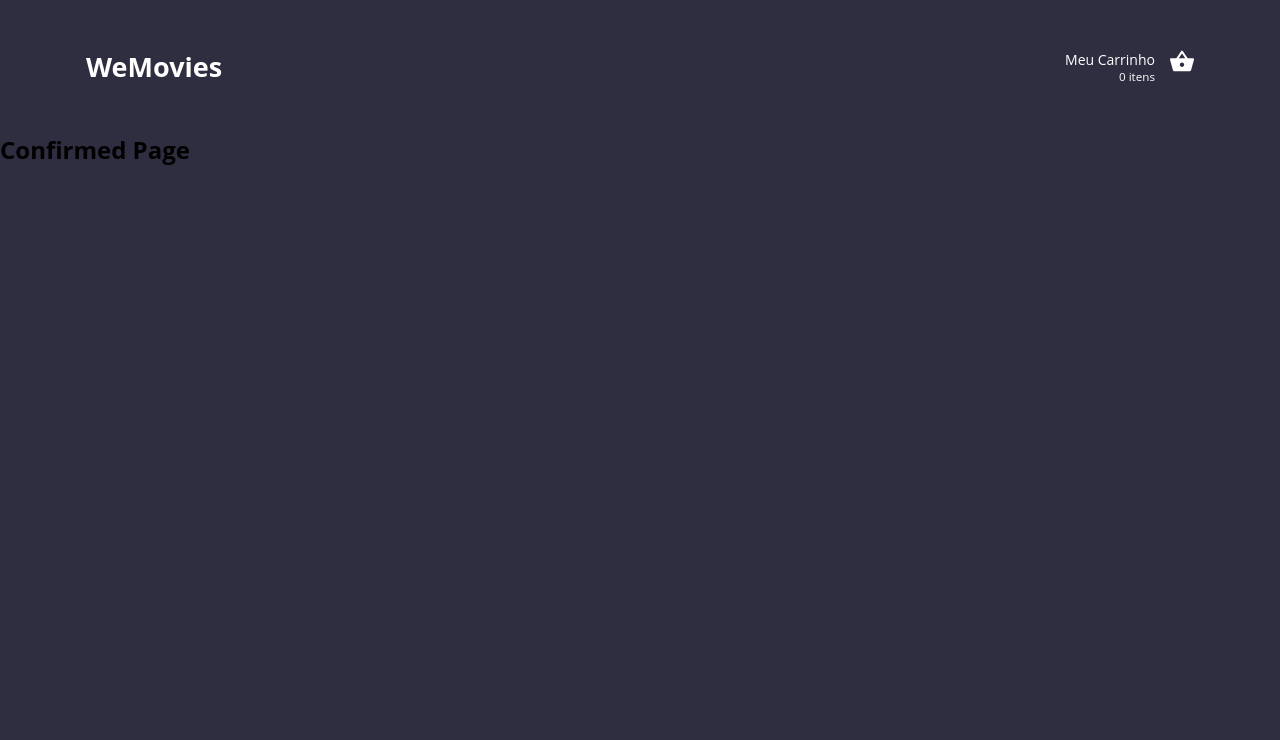
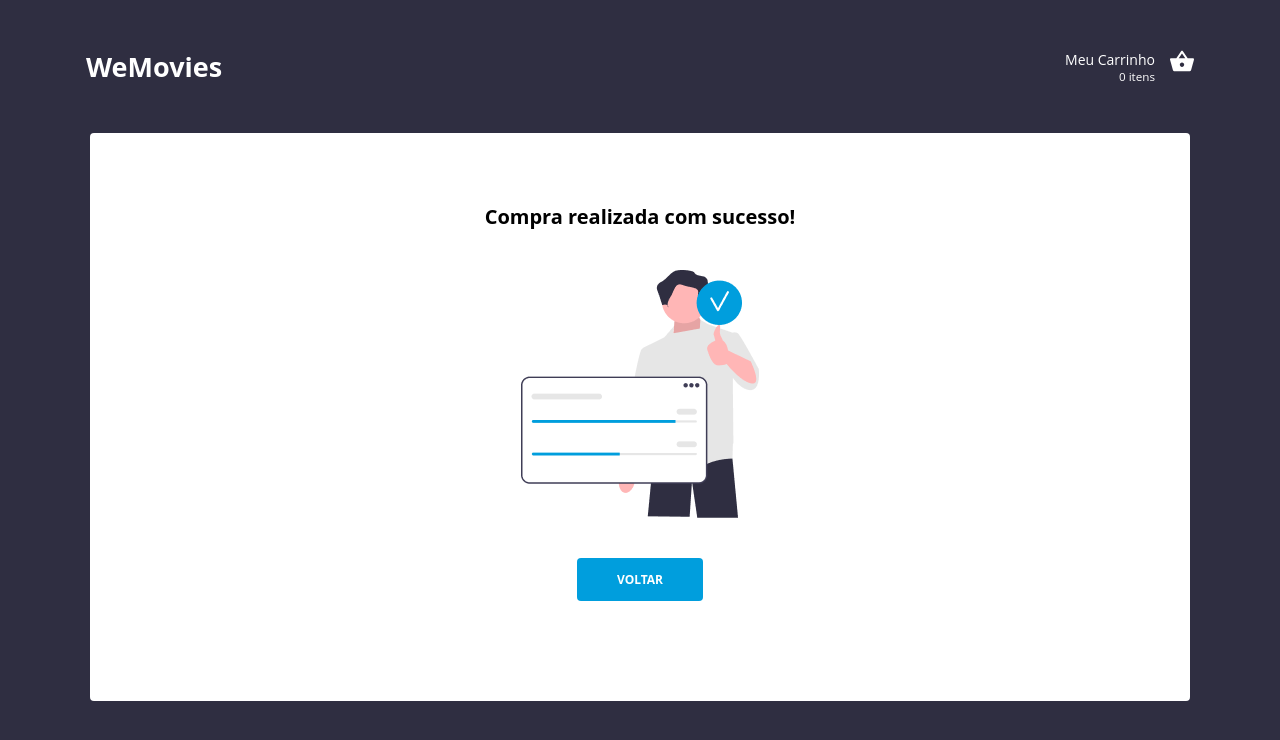
Before and after one commit to allanncruz/challenge-ecommerce-wefit, a React (Create React App) app: page /pedido-confirmado in a window 1280 px wide. Shown: the top 740 px of the page. Built offline with nearby package versions, Linux system fonts and the light colour scheme.

Commit message:
feat: confirmed page

```diff
--- a/src/components/Button/index.tsx
+++ b/src/components/Button/index.tsx
@@ -3,8 +3,8 @@ import { StyledButton } from './style';
 import { ButtonProps } from '../../interfaces/Moveis';
 
 
-const Button: React.FC<ButtonProps> = ({ onClick, children }) => {
-  return <StyledButton onClick={onClick}>
+const Button: React.FC<ButtonProps> = ({ typeButton, onClick, children }) => {
+  return <StyledButton type={typeButton} onClick={onClick}>
     {children}
   </StyledButton>;
 };
--- a/src/components/Button/style.ts
+++ b/src/components/Button/style.ts
@@ -3,6 +3,7 @@ import styled from 'styled-components';
 export const StyledButton = styled.button`
   padding: 13px 40px;
   font-size: 12px;
+  text-transform: uppercase;
   font-weight: 700;
   background-color: #009EDD;
   color: #fff;
--- a/src/components/Card/index.tsx
+++ b/src/components/Card/index.tsx
@@ -10,6 +10,8 @@ const Card = ({data}: any) => {
     const cartItems = JSON.parse(localStorage.getItem('cart') || '[]');
     const updatedCartItems = [...cartItems, Movei];
     localStorage.setItem('cart', JSON.stringify(updatedCartItems));
+
+    window.location.reload();
   };
 
   return(
--- a/src/interfaces/Moveis.ts
+++ b/src/interfaces/Moveis.ts
@@ -10,6 +10,7 @@ export interface IMovies {
 }
 
 export interface ButtonProps {
+  typeButton?: any;
   onClick?: () => void;
   children: React.ReactNode;
 }
--- a/src/pages/Cart/index.tsx
+++ b/src/pages/Cart/index.tsx
@@ -4,10 +4,12 @@ import { Add, Delet, Trash } from "../../components/Icons";
 import Button from "../../components/Button";
 import { IData } from "../../interfaces/Moveis";
 import EmptyImg from "../../assets/empty.png";
+import { useNavigate } from 'react-router-dom';
 
 const Cart = () => {
   const [countQuantity, setCountQuantity] = useState(0);
   const [movies, setMovies] = useState<IData[]>([]);
+  const navigate = useNavigate();
 
   useEffect(() => {
     const fetchMovies = () => {
@@ -40,6 +42,16 @@ const Cart = () => {
     if (countQuantity > 0) {
       setCountQuantity(prevCount => prevCount - 1);
     }
+  };
+
+  const handleConfired = () => {
+    localStorage.removeItem('cart');
+
+    navigate('/pedido-confirmado');
+  }
+
+  const navigateTo = (route: string) => {
+    navigate(route);
   };
 
   return (
@@ -78,9 +90,9 @@ const Cart = () => {
               </CartItem>
               <hr />
             </>
-          ))};
+          ))}
         <CartFooter>
-          <Button>FINALIZAR PEDIDO</Button>
+          <Button onClick={handleConfired}>FINALIZAR PEDIDO</Button>
           <CartAmount>
             <small>TOTAL</small>
             R${totalPrice.toFixed(2)}
@@ -92,12 +104,12 @@ const Cart = () => {
         <h2>Parece que não há nada por aqui :(</h2>
         <img src={EmptyImg} alt="Parece que não há nada por aqui :(" />
 
-        <Button>Recarregar página</Button>
+        <Button onClick={() => navigateTo('/carrinho')}>Recarregar página</Button>
       </EmptyState>
-      )};
+      )}
 
     </Container>
-  );
+  )
 }
 
 export default Cart;
--- a/src/pages/Cart/style.ts
+++ b/src/pages/Cart/style.ts
@@ -73,8 +73,10 @@ export const CartCount = styled.div`
 
   @media (max-width: 600px) {
     align-items: end;
+    margin-right: -50px;
+    left: -50px;
+    position: relative;
   }
-
 `
 
 export const CartTotalizing = styled.div`
@@ -153,10 +155,10 @@ export const CartAmount = styled.div`
 `
 
 export const EmptyState = styled.div`
-    padding: 20px 0 80px 0;
-    display: flex;
-    flex-direction: column;
-    align-items: center;
+  padding: 20px 0 80px 0;
+  display: flex;
+  flex-direction: column;
+  align-items: center;
 
   h2{
     font-size: 20px;
--- a/src/pages/Confirmed/index.tsx
+++ b/src/pages/Confirmed/index.tsx
@@ -1,8 +1,25 @@
+import { Container, EmptyState } from "./style";
+import ConfirmedImg from "../../assets/confirmed.png";
+import Button from "../../components/Button";
+import { useNavigate } from 'react-router-dom';
+
 const Confirmed = () => {
+  const navigate = useNavigate();
+
+  const navigateTo = (route: string) => {
+    navigate(route);
+  };
+
+
   return (
-    <div>
-      <h1>Confirmed Page</h1>
-    </div>
+    <Container>
+      <EmptyState>
+        <h2>Compra realizada com sucesso!</h2>
+        <img src={ConfirmedImg} alt="Parece que não há nada por aqui :(" />
+
+        <Button onClick={() => navigateTo('/')}>Voltar</Button>
+      </EmptyState>
+    </Container>
   );
 }
 
--- /dev/null
+++ b/src/pages/Confirmed/style.ts
@@ -0,0 +1,32 @@
+import styled from "styled-components";
+
+export const Container = styled.div`
+  width: 100%;
+  padding: 50px 20px 20px;
+  margin: 24px auto;
+  max-width: 1100px;
+  width: 95%;
+  background-color: #fff;
+  border-radius: 4px;
+  position: relative;
+
+  hr {
+    margin: 35px 0;
+  }
+`
+
+export const EmptyState = styled.div`
+  padding: 20px 0 80px 0;
+  display: flex;
+  flex-direction: column;
+  align-items: center;
+
+  h2{
+    font-size: 20px;
+    text-align: center;
+  }
+
+  img {
+    margin: 40px 0;
+  }
+`
```
Also changed, not shown: src/assets/confirmed.png (added), src/components/Navbar/index.tsx (line endings or trailing spaces).
